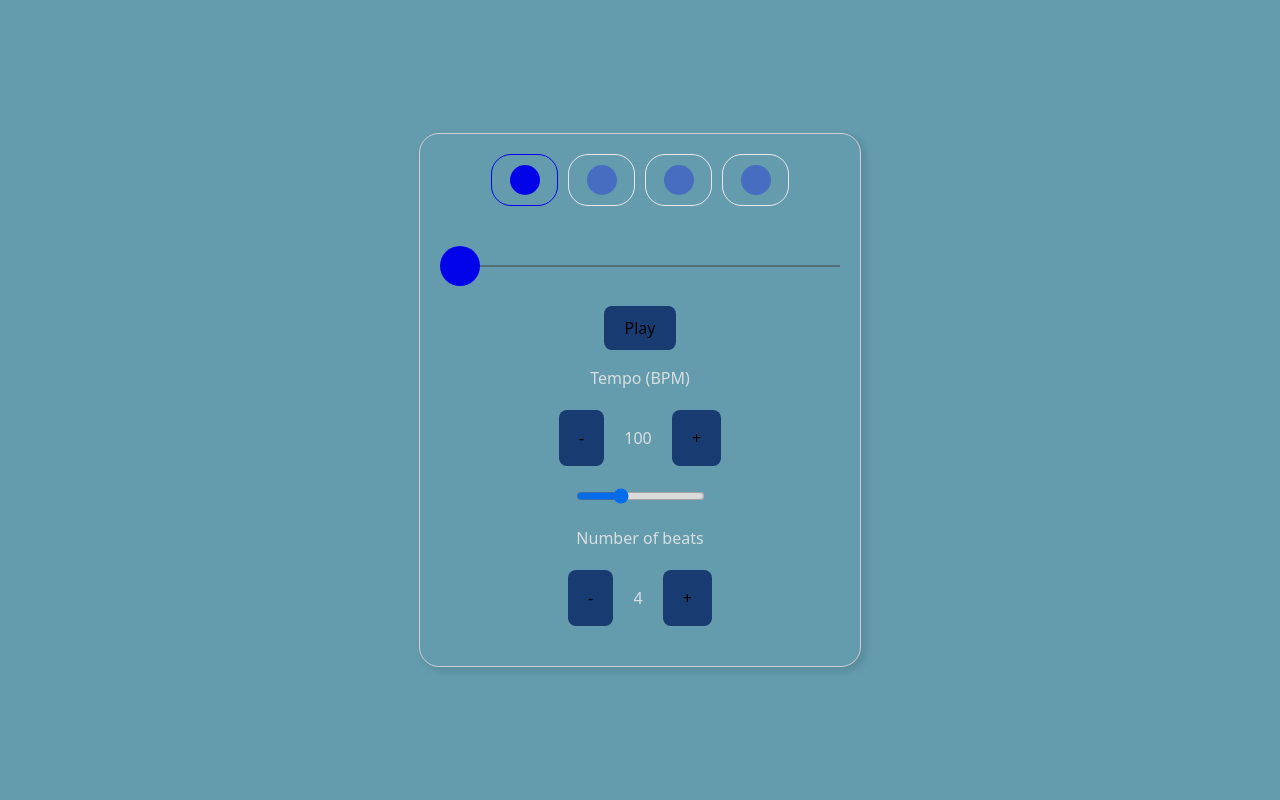
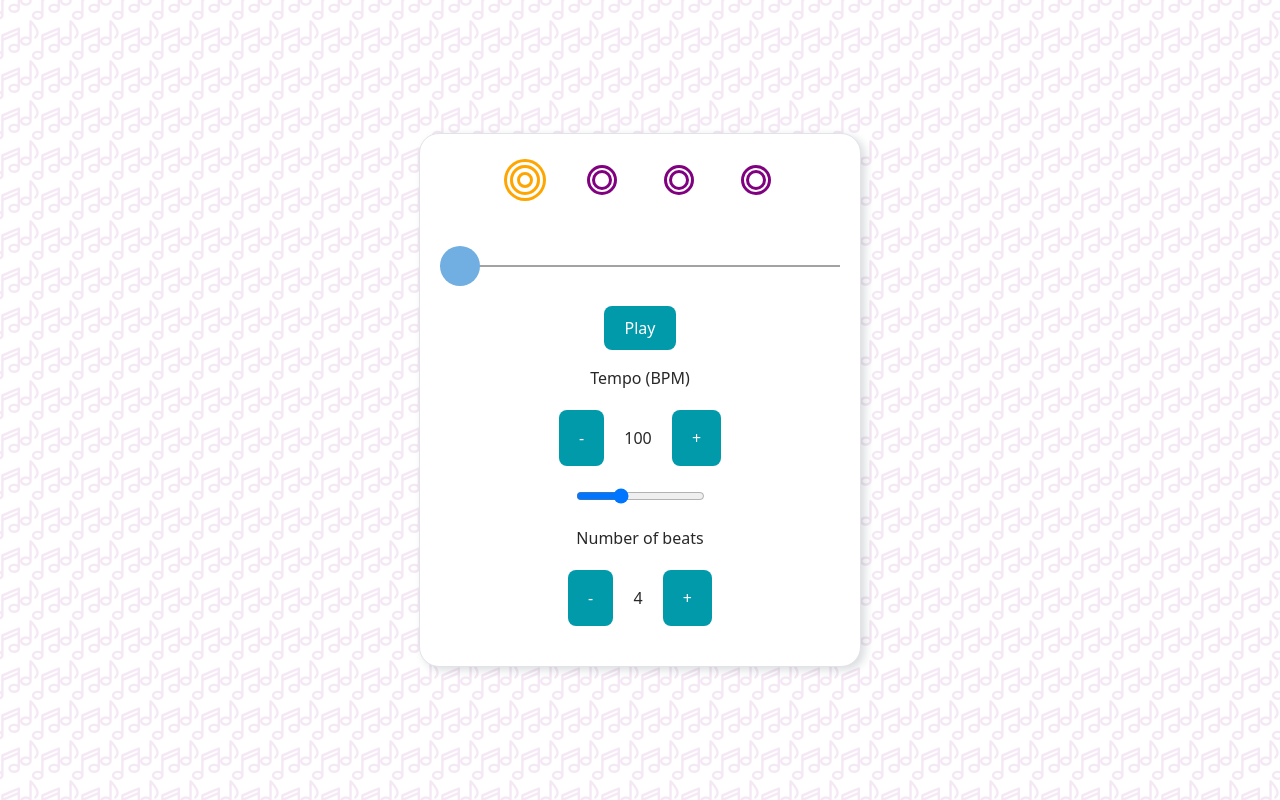
Before and after one commit to anastansa/react-metronome, a React (Vite) app: page / in a window 1280 px wide. Built offline with nearby package versions, Linux system fonts and the light colour scheme.

Commit message:
fixed main color styles

```diff
--- a/src/App.css
+++ b/src/App.css
@@ -6,8 +6,11 @@
 }
 
 body {
-  background-color: #6ba9bd;
-  opacity: 0.9;
+  background-color: white;
+  background-image: url('assets/icons/musical-note.svg');
+  background-repeat: repeat;
+  background-position: center;
+  background-size: 40px auto;
 }
 
 .container {
@@ -20,4 +23,6 @@ body {
   border-radius: 20px;
   border: 1px solid #e2e2e9;
   box-shadow: 4px 3px 8px 0px rgba(16, 35, 47, 16%);
+  color: #292828;
+  background-color: white;
 }
--- a/src/components/Ball.tsx
+++ b/src/components/Ball.tsx
@@ -46,7 +46,7 @@ export default function Ball({ isPlaying, tempo, beatsCount }: Props) {
     function drawBall() {
       ctxBall.beginPath();
       ctxBall.arc(x, y, radius, 0, Math.PI * 2);
-      ctxBall.fillStyle = 'blue';
+      ctxBall.fillStyle = '#71aee1';
       ctxBall.fill();
       ctxBall.closePath();
     }
--- a/src/components/Metronome.css
+++ b/src/components/Metronome.css
@@ -15,13 +15,18 @@
   background-color: transparent;
 }
 
-.active-beat-container {
-  border-color: blue;
+.active-beat-container .beat {
+  border-color: orange;
+}
+
+.active-beat-container .strong-beat {
+  box-shadow: 0 0 0 3px white, 0 0 0 6px orange;
 }
 
 .metronome {
   display: flex;
   justify-content: center;
+  align-items: center;
   gap: 10px;
   margin-bottom: 20px;
 }
@@ -32,18 +37,18 @@
 }
 
 .normal-beat {
-  background-color: blue;
-  opacity: 0.3;
+  border: 8px double purple;
 }
 
 .weak-beat {
-  background-color: transparent;
-  border: 3px solid blue;
+  width: 25px !important;
+  height: 25px !important;
+  border: 3px solid purple;
 }
 
 .strong-beat {
-  background-color: blue;
-  opacity: 1;
+  border: 10px double purple;
+  box-shadow: 0 0 0 3px white, 0 0 0 6px purple;
 }
 
 .beat {
--- a/src/index.css
+++ b/src/index.css
@@ -15,12 +15,12 @@
 
 a {
 	font-weight: 500;
-	color: blue;
+	color: #06616b;
 	text-decoration: inherit;
 }
 
 a:hover {
-	color: blue;
+	color: #06616b;
 }
 
 body {
@@ -43,13 +43,14 @@ button {
 	font-size: 1em;
 	font-weight: 500;
 	font-family: inherit;
-	background-color: #173e7b;
+	background-color: #019aab;
 	cursor: pointer;
 	transition: border-color 0.25s;
+	color: white;
 }
 
 button:hover {
-	border-color: blue;
+	border-color: #06616b;
 }
 
 button:focus,
```
Also changed, not shown: src/assets/icons/musical-note.svg (added).
